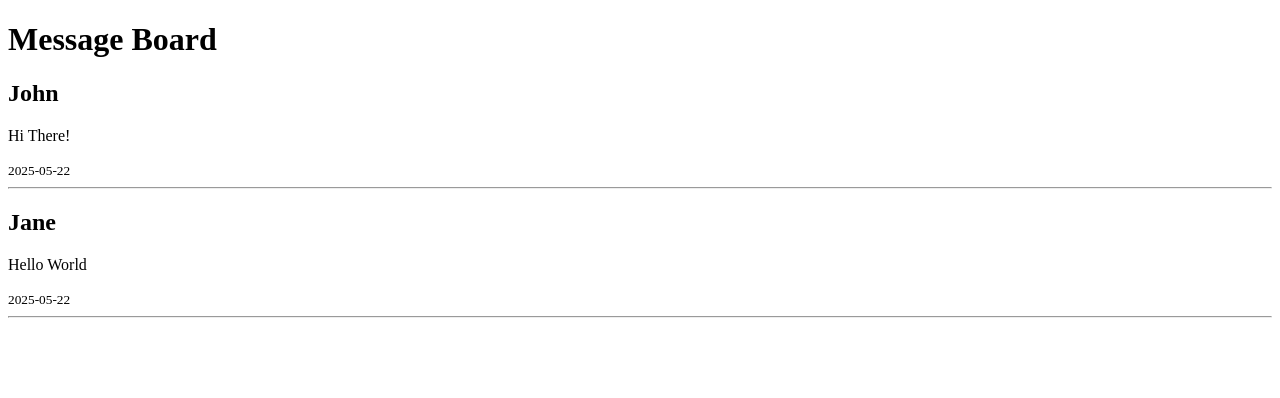
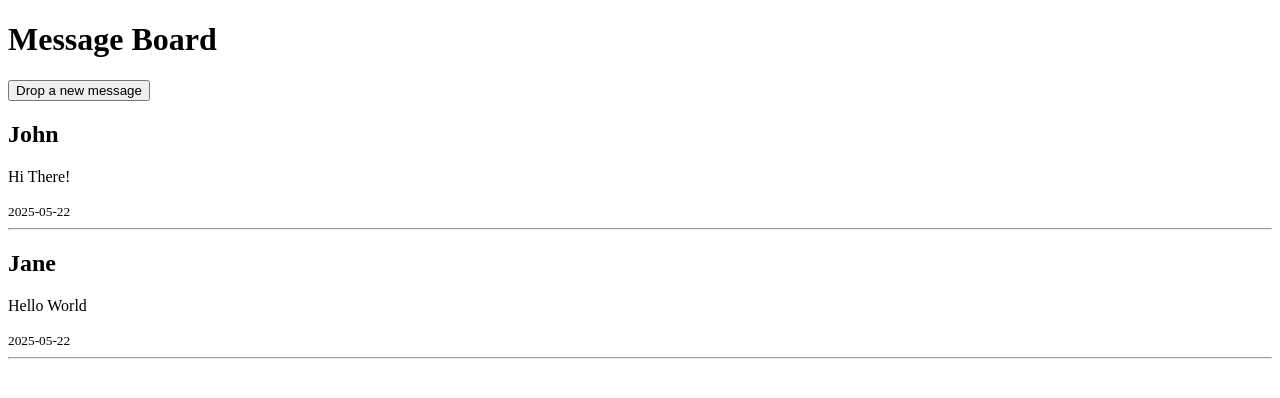
Before and after one commit to Lune3/message-board-fastapi, a FastAPI app: page / in a window 1280 px wide. Shown: the top 398 px of the page. Run offline with FastAPI, Linux system fonts and the light colour scheme.

Commit message:
done with routing only css left

```diff
--- a/main.py
+++ b/main.py
@@ -1,22 +1,24 @@
 from typing import Union, List
-from fastapi import FastAPI, Request, Response
+from fastapi import FastAPI, Request
+from fastapi.responses import RedirectResponse
+from fastapi import Form
 from fastapi.templating import Jinja2Templates
-from pydantic import BaseModel
+from pydantic import BaseModel, Field
 from datetime import date
 
 app = FastAPI()
 templates = Jinja2Templates(directory="templates")
 
-class message(BaseModel):
+class Message(BaseModel):
     name: str
     text: str
-    added: date
+    added: date = Field(default_factory=date.today)
 
 today = date.today()
 
-messages: List[message] = [
-    message(text="Hi There!", name="John", added=today),
-    message(text="Hello World", name="Jane", added=today)
+messages: List[Message] = [
+    Message(text="Hi There!", name="John", added=today),
+    Message(text="Hello World", name="Jane", added=today)
 ]
 
 
@@ -34,5 +36,6 @@ def formPage(request: Request):
     )
 
 @app.post("/new")
-def formPagePost(request: Request, response: Response,message: message):
+async def formPagePost(request: Request,message : Message = Form(...)):
     messages.append(message)
+    return RedirectResponse('/',status_code=303)
--- a/templates/form.html
+++ b/templates/form.html
@@ -1,9 +1,9 @@
 <form method="post" action="/new">
     <div>
         <label for="name">Name</label>
-        <input type="text" id="name">
+        <input type="text" id="name" name="name">
         <label for="message">Message</label>
-        <input type="text" id="message">
+        <input type="text" id="message" name="text">
     </div>
     <button type="submit">
         Submit
--- a/templates/index.html
+++ b/templates/index.html
@@ -5,7 +5,8 @@
 </head>
 <body>
     <h1>Message Board</h1>
-
+    <div>
+        <a href="/new"><button>Drop a new message</button></a>
         {% for message in messages %}
             <div>
                 <h2>{{ message.name }}</h2>
@@ -14,5 +15,7 @@
             </div>
             <hr>
         {% endfor %}
+
+    </div>
 </body>
 </html>
```
Lines whose indentation alone changed are shown as unchanged.
